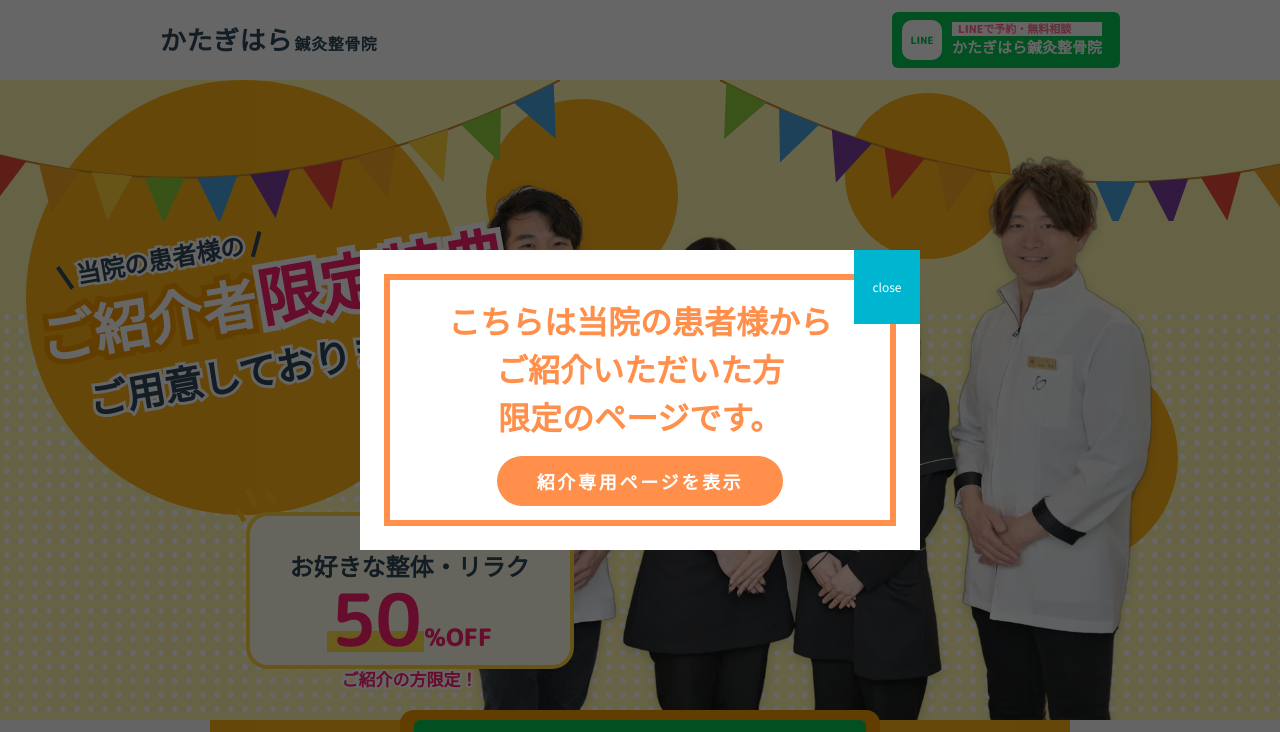
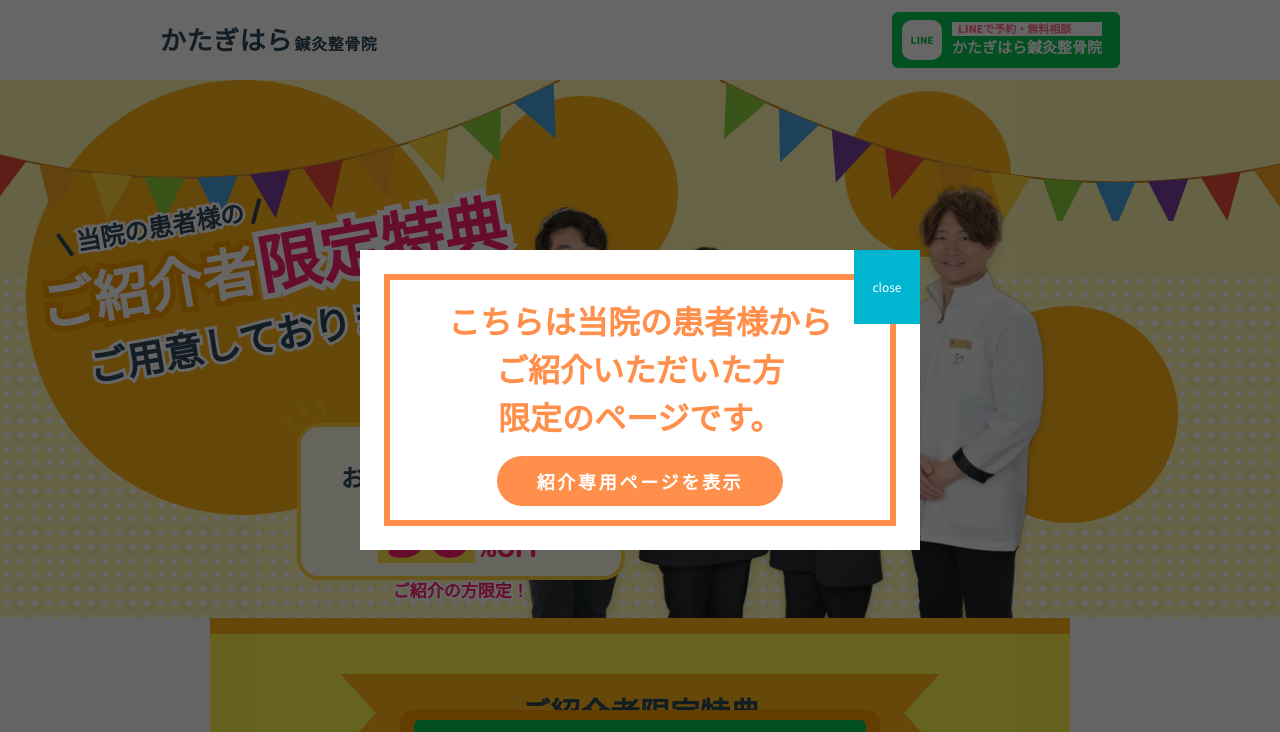
Before and after one commit to vi-vari/katagihara-introduction, a plain HTML site: page index.html in a window 1280 px wide. Shown: the top 732 px of the page. Drawn offline with Linux system fonts and the light colour scheme.

Commit message:
PCのFV人物サイズを約3/4に縮小
Co-Authored-By: Claude Opus 5.5 <noreply@anthropic.com>
Claude-Session: https://claude.ai/code/session_016waN5LzCqdvzQoAUo513RX

```diff
--- a/style.css
+++ b/style.css
@@ -619,3 +619,10 @@ img.worry__face { flex: 0 0 96px; width: 96px; height: auto; align-self: flex-en
   .hero__garland { z-index: 2 !important; }
   .hero__photo { z-index: 3 !important; }
 }
+/* PC：人物を今より約1/4小さく */
+@media (min-width: 768px) {
+  .hero { height: clamp(500px, 42vw, 680px); }
+  .hero__photo { width: 46%; transform: translateX(-28%); }
+  .hero__copy { top: 20%; }
+  .hero__badge { left: 36%; bottom: 7%; }
+}
```
